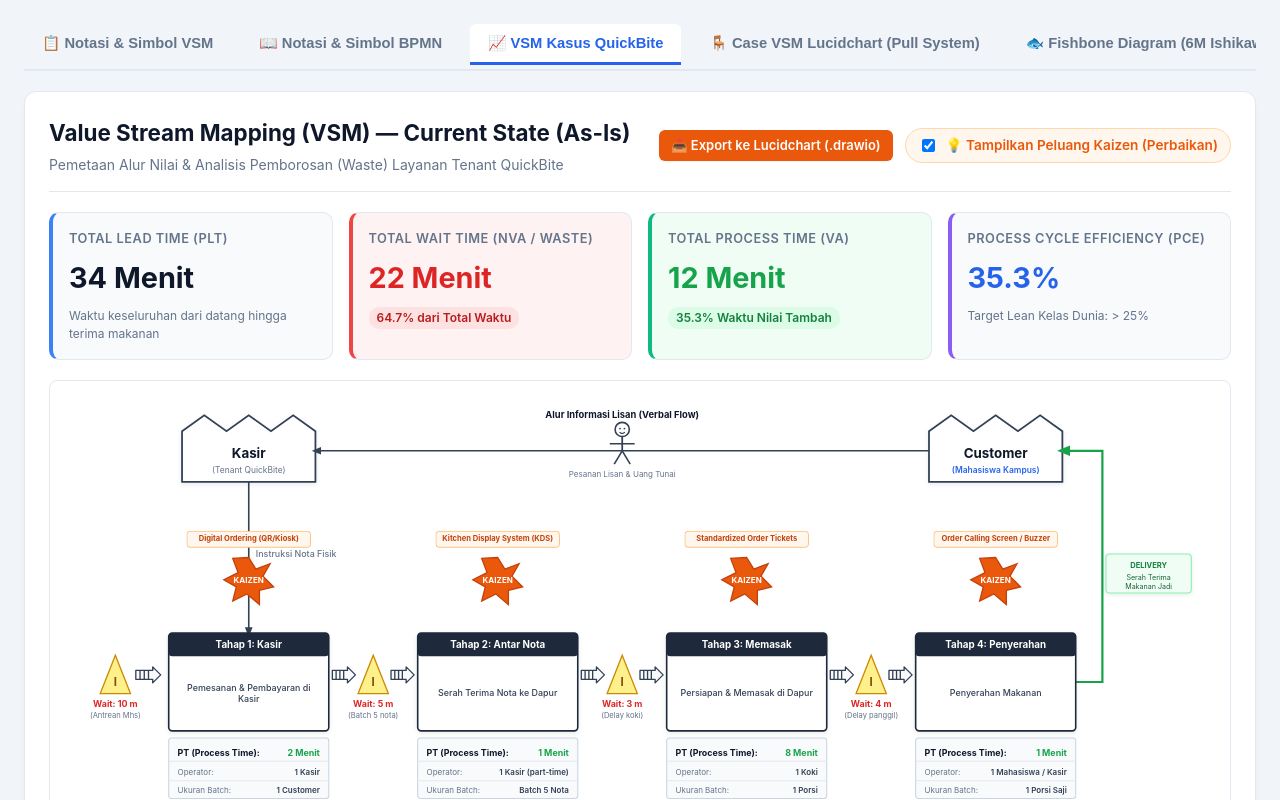
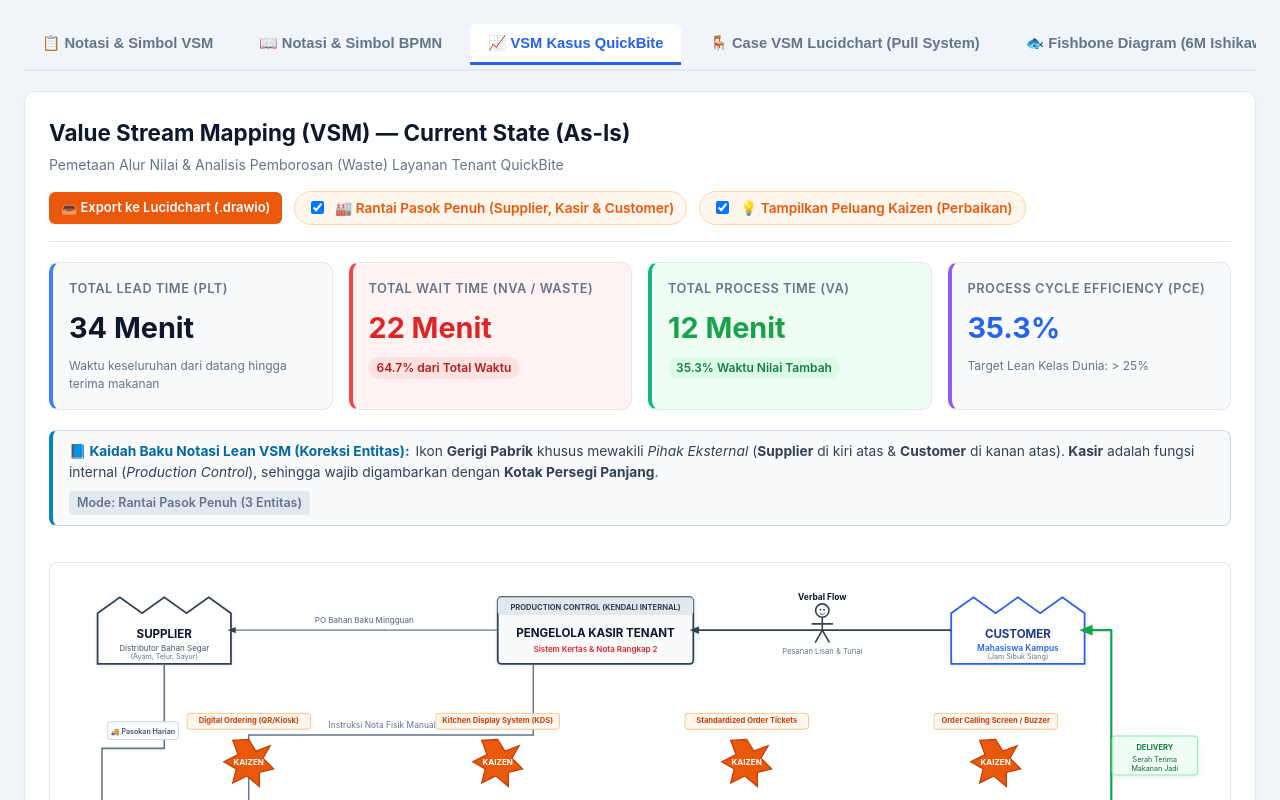
Before and after one commit to Belvatd/bpm-chart, a React (Vite) app: page /#vsm-reference in a window 1280 px wide. Both pictures are taken after a click on the button "📈 VSM Kasus QuickBite". Shown: the top 800 px of the page. Built offline with nearby package versions, Linux system fonts and the light colour scheme.

Commit message:
fix(vsm): correct Kasir icon to rectangular Production Control and add 3-pillar supply chain mode

```diff
--- a/src/components/VsmDiagram.tsx
+++ b/src/components/VsmDiagram.tsx
@@ -55,6 +55,7 @@
 export function VsmDiagram() {
   const [selectedStep, setSelectedStep] = useState<VsmStep | null>(null);
   const [showKaizen, setShowKaizen] = useState<boolean>(true);
+  const [showSupplier, setShowSupplier] = useState<boolean>(true);
 
   // Koordinat layout VSM SVG
   const svgWidth = 1300;
@@ -103,6 +104,14 @@
           <label className="toggle-label">
             <input
               type="checkbox"
+              checked={showSupplier}
+              onChange={(e) => setShowSupplier(e.target.checked)}
+            />
+            <span>🏭 Rantai Pasok Penuh (Supplier, Kasir &amp; Customer)</span>
+          </label>
+          <label className="toggle-label">
+            <input
+              type="checkbox"
               checked={showKaizen}
               onChange={(e) => setShowKaizen(e.target.checked)}
             />
@@ -136,6 +145,34 @@
           <span className="kpi-value text-primary">{vsmSummaryData.efficiency}%</span>
           <span className="kpi-sub">Target Lean Kelas Dunia: &gt; 25%</span>
         </div>
+      </div>
+
+      {/* Alert Edukatif Notasi Lean VSM */}
+      <div style={{
+        background: '#f8fafc',
+        border: '1px solid #cbd5e1',
+        borderLeft: '4px solid #0284c7',
+        borderRadius: '8px',
+        padding: '10px 16px',
+        marginBottom: '16px',
+        fontSize: '0.86rem',
+        color: '#334155',
+        display: 'flex',
+        alignItems: 'center',
+        justifyContent: 'space-between',
+        flexWrap: 'wrap',
+        gap: '8px'
+      }}>
+        <div>
+          <strong style={{ color: '#0369a1' }}>📘 Kaidah Baku Notasi Lean VSM (Koreksi Entitas):</strong>
+          <span style={{ marginLeft: '6px' }}>
+            Ikon <strong>Gerigi Pabrik</strong> khusus mewakili <em>Pihak Eksternal</em> (<strong>Supplier</strong> di kiri atas &amp; <strong>Customer</strong> di kanan atas).
+            <strong> Kasir</strong> adalah fungsi internal (<em>Production Control</em>), sehingga wajib digambarkan dengan <strong>Kotak Persegi Panjang</strong>.
+          </span>
+        </div>
+        <span style={{ fontSize: '0.78rem', color: '#64748b', background: '#e2e8f0', padding: '3px 8px', borderRadius: '4px', fontWeight: 600 }}>
+          {showSupplier ? 'Mode: Rantai Pasok Penuh (3 Entitas)' : 'Mode: Simplifikasi Kasir & Customer (2 Entitas)'}
+        </span>
       </div>
 
       {/* Diagram SVG Canvas VSM */}
@@ -187,12 +224,15 @@
           </defs>
 
           {/* ============================================================ */}
-          {/* SECTION 1: PELANGGAN (CUSTOMER), KASIR & ALUR INFORMASI LISAN */}
+          {/* SECTION 1: ENTITAS EKSTERNAL (SUPPLIER/CUSTOMER) & KONTROL   */}
           {/* ============================================================ */}
 
-          {/* Kotak Kasir (Top-Left, sejajar vertikal langsung di atas Tahap 1) */}
-          <g transform="translate(135, 25)">
-            {/* Bentuk Pabrik Bergerigi (Sawtooth Factory Icon khas VSM) */}
+          {showSupplier ? (
+            /* MODE 1: STANDAR BAKU LEAN VSM (3 PILAR: SUPPLIER - KASIR - CUSTOMER) */
+            <g className="vsm-3-pillar-flow">
+              {/* 1. Supplier Bahan Baku (Top-Left: Gerigi Pabrik Eksternal) */}
+              <g transform="translate(40, 25)">
+                <title>Supplier (Pemasok Eksternal): Distributor pengirim pasokan bahan baku segar (ayam, telur, beras)</title>
                 <path
                   d="M 0,18 L 25,0 L 50,18 L 75,0 L 100,18 L 125,0 L 150,18 L 150,75 L 0,75 Z"
                   fill="#ffffff"
@@ -200,17 +240,159 @@
                   strokeWidth="2"
                   filter="url(#vsm-shadow)"
                 />
-            <text x="75" y="48" textAnchor="middle" fontWeight="bold" fill="#0f172a" fontSize="15">
-              Kasir
+                <text x="75" y="46" textAnchor="middle" fontWeight="bold" fill="#0f172a" fontSize="13">
+                  SUPPLIER
                 </text>
-            <text x="75" y="65" textAnchor="middle" fill="#64748b" fontSize="9.5">
-              (Tenant QuickBite)
+                <text x="75" y="60" textAnchor="middle" fill="#475569" fontSize="9">
+                  Distributor Bahan Segar
+                </text>
+                <text x="75" y="70" textAnchor="middle" fill="#64748b" fontSize="8">
+                  (Ayam, Telur, Sayur)
                 </text>
               </g>
 
-          {/* Kotak Customer / Mahasiswa (Top-Right) */}
+              {/* Alur Pengiriman Bahan Baku dari Supplier ke Antrean / Tenant */}
+              <path
+                d="M 115,100 L 115,195 L 45,195 L 45,270"
+                fill="none"
+                stroke="#64748b"
+                strokeWidth="1.8"
+                markerEnd="url(#vsm-arrow)"
+              />
+              <g transform="translate(55, 175)">
+                <rect x="-4" y="-10" width="80" height="20" fill="#f8fafc" stroke="#cbd5e1" strokeWidth="1" rx="3" />
+                <text x="36" y="4" textAnchor="middle" fill="#475569" fontSize="8" fontWeight="600">
+                  🚚 Pasokan Harian
+                </text>
+              </g>
+
+              {/* 2. Production Control: Pengelola Kasir Tenant (Top-Center: Kotak Persegi Panjang Standar VSM) */}
+              <g transform="translate(490, 25)">
+                <title>Production Control (Pusat Kendali Operasional): Pengelola kasir internal yang menerima pesanan dan menerbitkan nota fisik</title>
+                <rect
+                  width="220"
+                  height="75"
+                  fill="#f8fafc"
+                  stroke="#334155"
+                  strokeWidth="2"
+                  rx="4"
+                  filter="url(#vsm-shadow)"
+                />
+                <rect x="0" y="0" width="220" height="20" fill="#e2e8f0" rx="4" />
+                <text x="110" y="14" textAnchor="middle" fontWeight="bold" fill="#334155" fontSize="8.5">
+                  PRODUCTION CONTROL (KENDALI INTERNAL)
+                </text>
+                <text x="110" y="45" textAnchor="middle" fontWeight="bold" fill="#0f172a" fontSize="13">
+                  PENGELOLA KASIR TENANT
+                </text>
+                <text x="110" y="62" textAnchor="middle" fill="#dc2626" fontSize="9" fontWeight="600">
+                  Sistem Kertas &amp; Nota Rangkap 2
+                </text>
+              </g>
+
+              {/* Alur Informasi Pengadaan: Kasir ke Supplier (PO Mingguan) */}
+              <path
+                d="M 490,62 L 190,62"
+                fill="none"
+                stroke="#64748b"
+                strokeWidth="1.5"
+                markerEnd="url(#vsm-arrow)"
+              />
+              <text x="340" y="54" textAnchor="middle" fill="#64748b" fontSize="9" fontWeight="500">
+                PO Bahan Baku Mingguan
+              </text>
+
+              {/* 3. Customer: Mahasiswa Kampus (Top-Right: Gerigi Pabrik Eksternal) */}
+              <g transform="translate(1000, 25)">
+                <title>Customer (Pelanggan Eksternal): Mahasiswa kampus yang datang membeli makan siang</title>
+                <path
+                  d="M 0,18 L 25,0 L 50,18 L 75,0 L 100,18 L 125,0 L 150,18 L 150,75 L 0,75 Z"
+                  fill="#ffffff"
+                  stroke="#2563eb"
+                  strokeWidth="2"
+                  filter="url(#vsm-shadow)"
+                />
+                <text x="75" y="46" textAnchor="middle" fontWeight="bold" fill="#1e3a8a" fontSize="13">
+                  CUSTOMER
+                </text>
+                <text x="75" y="60" textAnchor="middle" fill="#2563eb" fontSize="9.5" fontWeight="600">
+                  Mahasiswa Kampus
+                </text>
+                <text x="75" y="70" textAnchor="middle" fill="#64748b" fontSize="8">
+                  (Jam Sibuk Siang)
+                </text>
+              </g>
+
+              {/* Alur Informasi Lisan: Customer ke Kasir */}
+              <path
+                d="M 1000,62 L 710,62"
+                fill="none"
+                stroke="#334155"
+                strokeWidth="1.8"
+                markerEnd="url(#vsm-arrow)"
+              />
+
+              {/* Ikon Verbal Flow (Stick Figure) di Tengah Garis Customer-Kasir */}
+              <g transform="translate(855, 62)">
+                <title>Alur Informasi Lisan (Verbal Flow): Mahasiswa memesan makanan secara lisan di depan kasir</title>
+                <circle cx="0" cy="-22" r="7.5" fill="#ffffff" stroke="#334155" strokeWidth="1.8" />
+                <circle cx="-2" cy="-23" r="1" fill="#334155" />
+                <circle cx="2" cy="-23" r="1" fill="#334155" />
+                <path d="M -3,-19 Q 0,-16 3,-19" fill="none" stroke="#334155" strokeWidth="1" />
+                <line x1="0" y1="-14" x2="0" y2="0" stroke="#334155" strokeWidth="1.8" />
+                <line x1="-12" y1="-7" x2="12" y2="-7" stroke="#334155" strokeWidth="1.8" />
+                <line x1="0" y1="0" x2="-8" y2="14" stroke="#334155" strokeWidth="1.8" />
+                <line x1="0" y1="0" x2="8" y2="14" stroke="#334155" strokeWidth="1.8" />
+                <text x="0" y="-34" textAnchor="middle" fill="#0f172a" fontSize="9.5" fontWeight="bold">
+                  Verbal Flow
+                </text>
+                <text x="0" y="27" textAnchor="middle" fill="#64748b" fontSize="8.5">
+                  Pesanan Lisan &amp; Tunai
+                </text>
+              </g>
+
+              {/* Alur Instruksi Kerja Kasir ke Tahap 1 */}
+              <path
+                d="M 530,100 L 530,180 L 210,180 L 210,270"
+                fill="none"
+                stroke="#64748b"
+                strokeWidth="1.6"
+                markerEnd="url(#vsm-arrow)"
+              />
+              <text x="360" y="172" textAnchor="middle" fill="#64748b" fontSize="9.5">
+                Instruksi Nota Fisik Manual
+              </text>
+            </g>
+          ) : (
+            /* MODE 2: SIMPLIFIKASI MODUL (2 ENTITAS: KASIR PERSEGI PANJANG & CUSTOMER PABRIK) */
+            <g className="vsm-2-pillar-flow">
+              {/* Kotak Kasir (Top-Left, di atas Tahap 1: KOTAK PERSEGI PANJANG, BUKAN GERIGI PABRIK) */}
+              <g transform="translate(135, 25)">
+                <title>Production Control (Kasir): Entitas internal pengendali pesanan menggunakan kotak persegi panjang standar VSM</title>
+                <rect
+                  width="150"
+                  height="75"
+                  fill="#f8fafc"
+                  stroke="#334155"
+                  strokeWidth="2"
+                  rx="4"
+                  filter="url(#vsm-shadow)"
+                />
+                <rect x="0" y="0" width="150" height="18" fill="#e2e8f0" rx="4" />
+                <text x="75" y="13" textAnchor="middle" fontWeight="bold" fill="#334155" fontSize="8">
+                  PRODUCTION CONTROL
+                </text>
+                <text x="75" y="44" textAnchor="middle" fontWeight="bold" fill="#0f172a" fontSize="14">
+                  Kasir
+                </text>
+                <text x="75" y="62" textAnchor="middle" fill="#64748b" fontSize="9">
+                  (Kendali Pesanan Internal)
+                </text>
+              </g>
+
+              {/* Kotak Customer / Mahasiswa (Top-Right: Ikon Gerigi Pabrik Eksternal) */}
               <g transform="translate(975, 25)">
-            {/* Bentuk Pabrik Bergerigi (Sawtooth Factory Icon khas VSM) */}
+                <title>Customer (Pelanggan Eksternal): Mahasiswa kampus dengan ikon gerigi pabrik resmi VSM</title>
                 <path
                   d="M 0,18 L 25,0 L 50,18 L 75,0 L 100,18 L 125,0 L 150,18 L 150,75 L 0,75 Z"
                   fill="#ffffff"
@@ -218,7 +400,7 @@
                   strokeWidth="2"
                   filter="url(#vsm-shadow)"
                 />
-            <text x="75" y="48" textAnchor="middle" fontWeight="bold" fill="#0f172a" fontSize="15">
+                <text x="75" y="48" textAnchor="middle" fontWeight="bold" fill="#0f172a" fontSize="14">
                   Customer
                 </text>
                 <text x="75" y="65" textAnchor="middle" fill="#2563eb" fontSize="9.5" fontWeight="600">
@@ -237,22 +419,16 @@
 
               {/* Ikon Verbal Information (Orang / Stick Figure) di Tengah Garis */}
               <g transform="translate(630, 65)">
-            <title>Alur Informasi Lisan (Verbal Information Flow): Mahasiswa menyampaikan pesanan secara langsung dengan berbicara ke kasir</title>
-            {/* Kepala */}
+                <title>Alur Informasi Lisan (Verbal Information Flow): Mahasiswa memesan lisan ke kasir</title>
                 <circle cx="0" cy="-24" r="8" fill="#ffffff" stroke="#334155" strokeWidth="1.8" />
                 <circle cx="-2.5" cy="-25" r="1" fill="#334155" />
                 <circle cx="2.5" cy="-25" r="1" fill="#334155" />
                 <path d="M -3,-21 Q 0,-18 3,-21" fill="none" stroke="#334155" strokeWidth="1.2" />
-            {/* Badan / Torso */}
                 <line x1="0" y1="-16" x2="0" y2="0" stroke="#334155" strokeWidth="2" />
-            {/* Tangan / Arms */}
                 <line x1="-14" y1="-8" x2="14" y2="-8" stroke="#334155" strokeWidth="1.8" />
-            {/* Kaki / Legs */}
                 <line x1="0" y1="0" x2="-9" y2="15" stroke="#334155" strokeWidth="1.8" />
                 <line x1="0" y1="0" x2="9" y2="15" stroke="#334155" strokeWidth="1.8" />
-
-            {/* Label Informasi Lisan */}
-            <text x="0" y="-37" textAnchor="middle" fill="#0f172a" fontSize="10.5" fontWeight="bold">
+                <text x="0" y="-37" textAnchor="middle" fill="#0f172a" fontSize="10" fontWeight="bold">
                   Alur Informasi Lisan (Verbal Flow)
                 </text>
                 <text x="0" y="30" textAnchor="middle" fill="#64748b" fontSize="9">
@@ -260,7 +436,7 @@
                 </text>
               </g>
 
-          {/* Alur Informasi Manual: Garis Vertikal Lurus Kasir ke Tahap 1 */}
+              {/* Alur Instruksi Kerja: Garis Vertikal Lurus Kasir ke Tahap 1 */}
               <path
                 d="M 210,100 L 210,270"
                 fill="none"
@@ -271,16 +447,18 @@
               <text x="218" y="185" fill="#64748b" fontSize="10" fontWeight="500">
                 Instruksi Nota Fisik
               </text>
+            </g>
+          )}
 
           {/* Alur Penyerahan Fisik / Makanan Jadi ke Mahasiswa (Finished Goods Delivery to Customer) */}
           <path
-            d="M 1140,325 L 1170,325 L 1170,65 L 1125,65"
+            d={showSupplier ? "M 1140,325 L 1180,325 L 1180,62 L 1150,62" : "M 1140,325 L 1170,325 L 1170,65 L 1125,65"}
             fill="none"
             stroke="#16a34a"
             strokeWidth="2.5"
             markerEnd="url(#vsm-arrow-green)"
           />
-          <g transform="translate(1178, 195)">
+          <g transform={showSupplier ? "translate(1185, 195)" : "translate(1178, 195)"}>
             <rect
               x="-4"
               y="-14"
```
Also changed, not shown: 1 other file (tests, documents, lock files or other folders). Lines whose indentation alone changed are shown as unchanged.
